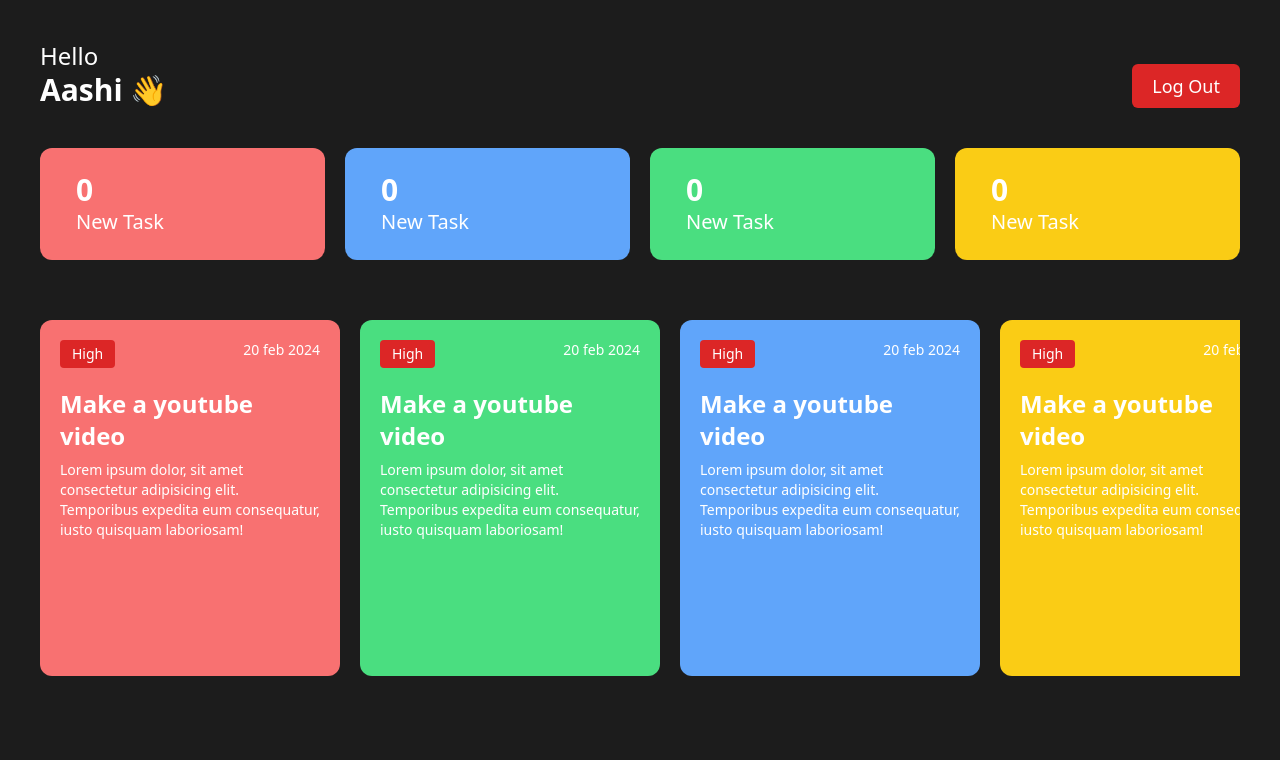
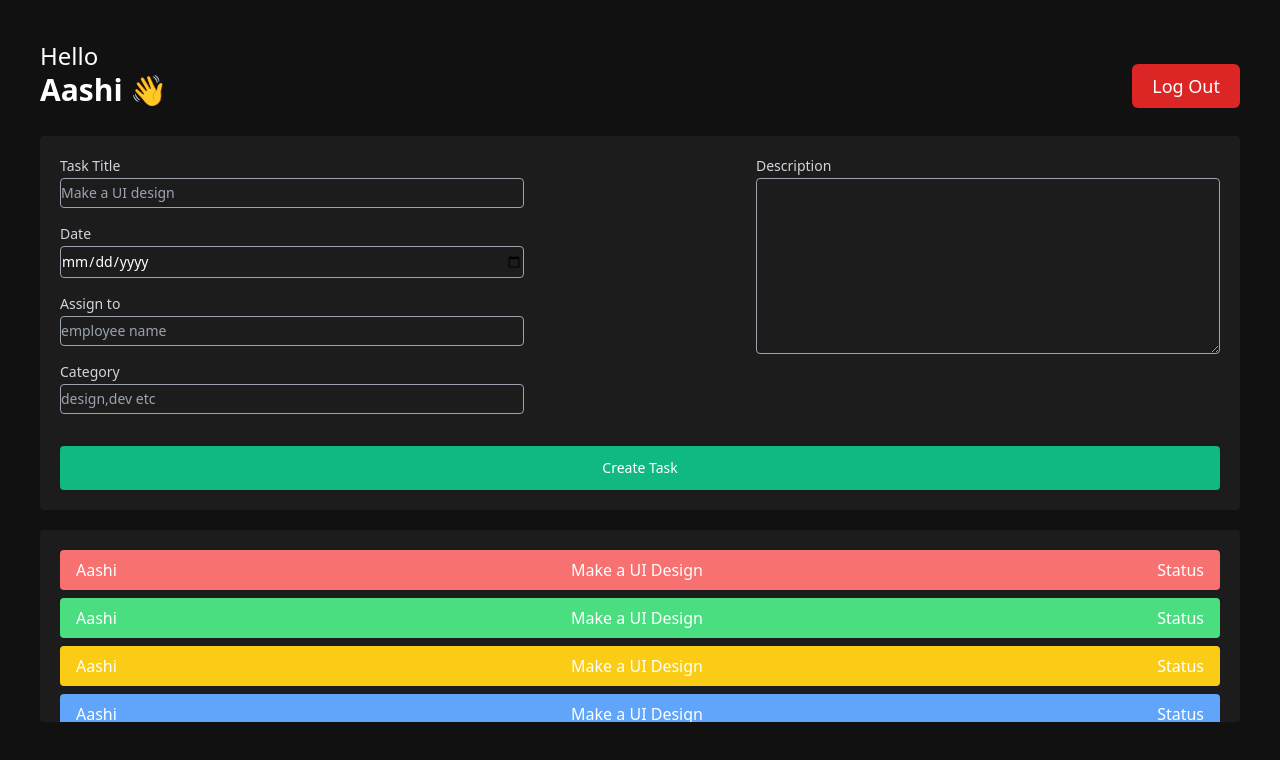
Before and after one commit to Aashi-25/Employee-Management-System, a React (Vite) app: page / in a window 1280 px wide. Shown: the top 760 px of the page. Built offline with nearby package versions, Linux system fonts and the light colour scheme.

Commit message:
admin dashboard done

```diff
--- a/src/App.jsx
+++ b/src/App.jsx
@@ -1,12 +1,14 @@
 import React from 'react'
 import Login from './components/Auth/Login';
 import EmployeeDashboard from './components/Dashboard/EmployeeDashboard';
+import AdminDashboard from './components/Dashboard/AdminDashboard';
 
 const App = () => {
   return (
     <>
     {/* <Login/> */}
-    <EmployeeDashboard/>
+    {/* <EmployeeDashboard/> */}
+    <AdminDashboard/>
     </>
   )
 }
--- a/src/components/Dashboard/AdminDashboard.jsx
+++ b/src/components/Dashboard/AdminDashboard.jsx
@@ -0,0 +1,16 @@
+import React from 'react'
+import Header from '../other/Header'
+import CreateTask from '../other/CreateTask'
+import AllTask from '../other/AllTask'
+
+const AdminDashboard = () => {
+    return (
+        <div className='h-screen w-full p-10'>
+            <Header />
+            <CreateTask/>
+            <AllTask/>
+        </div>
+    )
+}
+
+export default AdminDashboard
--- /dev/null
+++ b/src/components/other/AllTask.jsx
@@ -0,0 +1,45 @@
+import React from 'react'
+
+const AllTask = () => {
+    return (
+        <div id='allTask' className='bg-[#1c1c1c] p-5 rounded mt-5 h-48 overflow-auto'>
+            <div className='bg-red-400 mb-2 py-2 px-4 flex justify-between rounded'>
+                <h2>Aashi</h2>
+                <h3>Make a UI Design</h3>
+                <h5>Status</h5>
+            </div>
+
+            <div className='bg-green-400 mb-2 py-2 px-4 flex justify-between rounded'>
+                <h2>Aashi</h2>
+                <h3>Make a UI Design</h3>
+                <h5>Status</h5>
+            </div>
+
+            <div className='bg-yellow-400 mb-2 py-2 px-4 flex justify-between rounded'>
+                <h2>Aashi</h2>
+                <h3>Make a UI Design</h3>
+                <h5>Status</h5>
+            </div>
+
+            <div className='bg-blue-400 mb-2 py-2 px-4 flex justify-between rounded'>
+                <h2>Aashi</h2>
+                <h3>Make a UI Design</h3>
+                <h5>Status</h5>
+            </div>
+
+                        <div className='bg-red-400 mb-2 py-2 px-4 flex justify-between rounded'>
+                <h2>Aashi</h2>
+                <h3>Make a UI Design</h3>
+                <h5>Status</h5>
+            </div>
+
+            <div className='bg-purple-400 mb-2 py-2 px-4 flex justify-between rounded'>
+                <h2>Aashi</h2>
+                <h3>Make a UI Design</h3>
+                <h5>Status</h5>
+            </div>
+        </div>
+    )
+}
+
+export default AllTask
--- /dev/null
+++ b/src/components/other/CreateTask.jsx
@@ -0,0 +1,37 @@
+import React from 'react'
+
+const CreateTask = () => {
+  return (
+                <div className='p-5 bg-[#1c1c1c] mt-7 rounded'>
+                <form className='flex flex-wrap w-full items-start justify-between'>
+                    <div className='w-1/2'>
+                        <div>
+                            <h3 className='text-sm text-gray-300 mb-0.5'>Task Title</h3>
+                            <input className='text-sm py-1 w-4/5 rounded outline-none bg-transparent border-[1px] border-gray-400 mb-4' type='text' placeholder='Make a UI design' />
+                        </div>
+                        <div>
+                            <h3 className='text-sm text-gray-300 mb-0.5'>Date</h3>
+                            <input className='text-sm py-1 w-4/5 rounded outline-none bg-transparent border-[1px] border-gray-400 mb-4'type='Date' />
+                        </div>
+                        <div>
+                            <h3 className='text-sm text-gray-300 mb-0.5'>Assign to</h3>
+                            <input className='text-sm py-1 w-4/5 rounded outline-none bg-transparent border-[1px] border-gray-400 mb-4' type='text' placeholder='employee name' />
+                        </div>
+                        <div>
+                            <h3 className='text-sm text-gray-300 mb-0.5'>Category</h3>
+                            <input className='text-sm py-1 w-4/5 rounded outline-none bg-transparent border-[1px] border-gray-400 mb-4' type='text' placeholder='design,dev etc' />
+                        </div>
+                    </div>
+
+                    <div className='w-2/5 flex flex-col items-start'>
+                        <h3 className='text-sm text-gray-300 mb-0.5'>Description</h3>
+                        <textarea className='w-full h-44 text-sm py-2 rounded outline-none bg-transparent border-[1px] border-gray-400' name="" id=""></textarea>
+                    </div>
+
+                    <button className='hover:bg-emerald-600 px-5 rounded text-sm mt-4 w-full py-3 bg-emerald-500'>Create Task</button>
+                </form>
+            </div>
+  )
+}
+
+export default CreateTask
--- a/src/index.css
+++ b/src/index.css
@@ -13,3 +13,7 @@ body{
 #tasklist::-webkit-scrollbar{
   display: none;
 }
+
+#allTask::-webkit-scrollbar{
+  display: none;
+}
```
